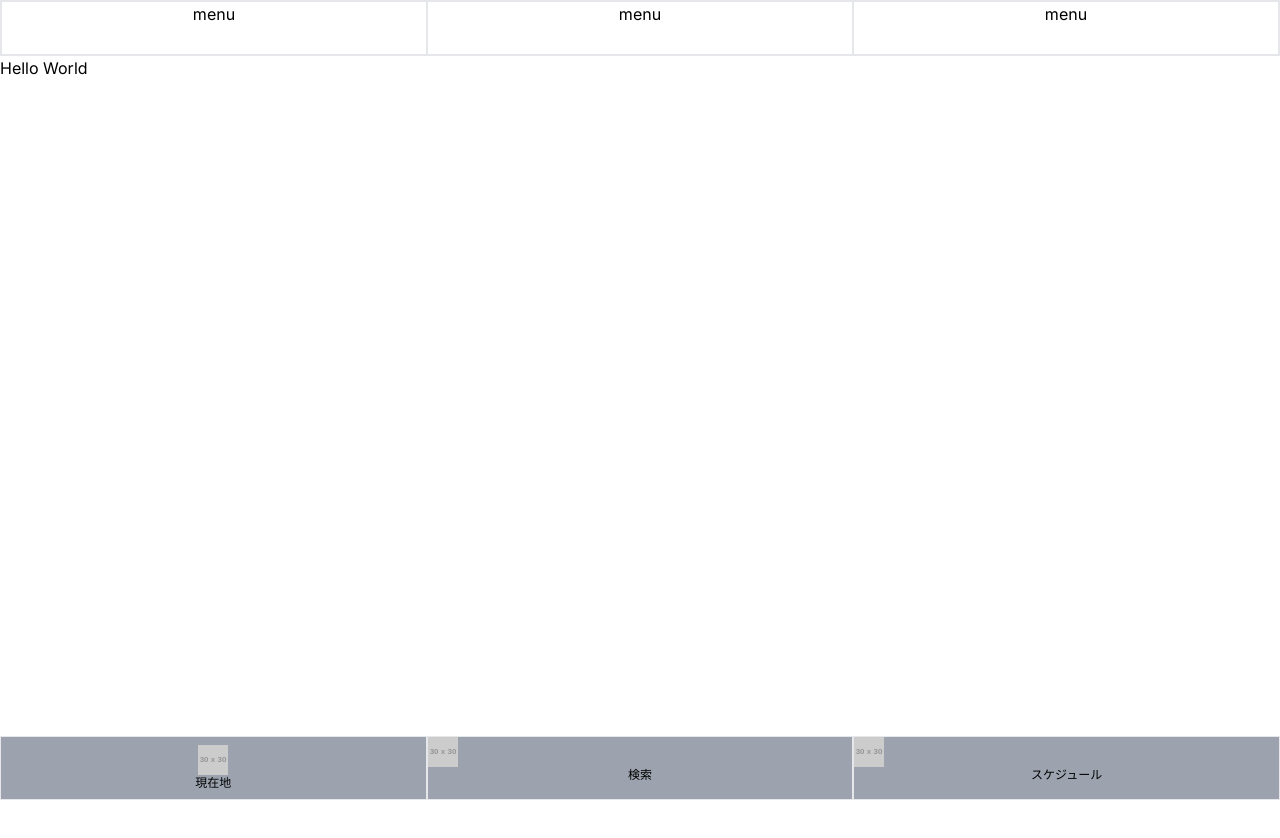
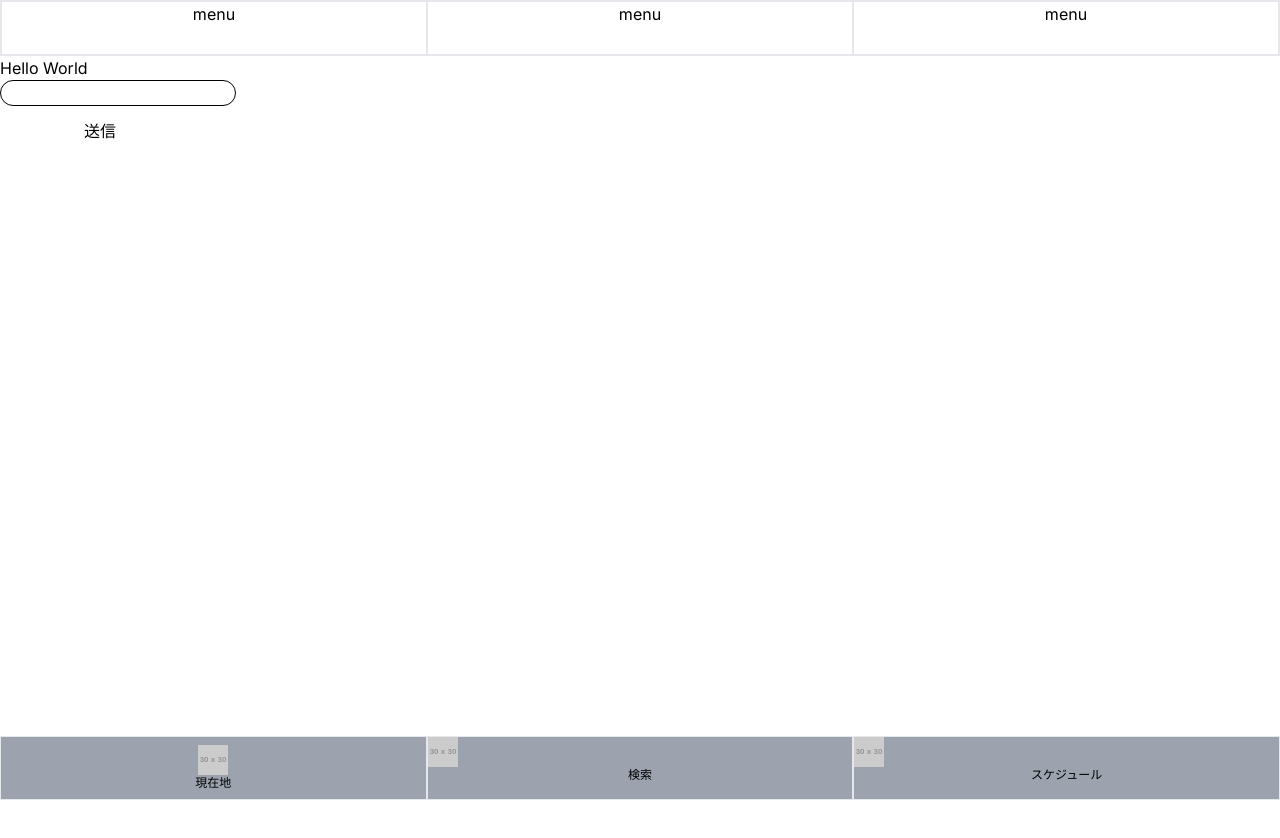
Before and after one commit to kusanohatsumi/yurumetabi, a Next.js app: page / in a window 1280 px wide. Shown: the top 838 px of the page. Before the commit the page ends 800 px from the top, so only its background shows below. Built offline with nearby package versions, Linux system fonts and the light colour scheme.

Commit message:
firebaseにtextで打った文字を保存でけた

```diff
--- a/src/app/globals.css
+++ b/src/app/globals.css
@@ -18,3 +18,15 @@ a {
   height: 100%;
   display: block;
 }
+.text{
+  border: #000 1px solid;
+  border-radius: 15px;
+}
+
+.btn{
+  width: 200px;
+  height: 50px;
+  border-radius: 8px;
+  background: #fff;
+  color: #000;
+}
--- a/src/app/page.tsx
+++ b/src/app/page.tsx
@@ -1,9 +1,39 @@
+"use client";
 import Image from "next/image";
+import { doc, getDoc , setDoc } from "firebase/firestore";
+import { db } from "../firebase/firebase";
+import React, { useState } from "react";
 
 export default function Home() {
+  const [inputValue, setInputValue] = useState("");
+
+  const handleClick = async (e:any) => {
+    e.preventDefault();
+    console.log("click");
+
+    const docRef = doc(db, "koudai", "new");
+    const docSnap = await getDoc(docRef);
+
+    await setDoc(doc(db, "koudai", "new"), {
+      name: inputValue, // テキスト入力フィールドの値をFirebaseに保存
+      state: "CA",
+      country: "USA"
+    });
+  };
+
   return (
     <>
-      <h1>Hello World</h1>
+      <div className="w-full h-screen">
+        <h1>Hello World</h1>
+          <form action="">
+            <input type="text" name="name" className="text"
+              onChange={(e) => setInputValue(e.target.value)}/>
+            <br />
+            <button className="btn" type="submit"
+              onClick={handleClick} // 送信ボタンがクリックされたときにhandleClick関数を呼び出す
+            >送信</button>
+          </form>
+      </div>
     </>
   );
 }
--- /dev/null
+++ b/src/firebase/firebase.tsx
@@ -0,0 +1,15 @@
+import firebase from "firebase/app";
+import { initializeApp } from "firebase/app";
+import { getFirestore } from "firebase/firestore";
+
+const firebaseConfig = {
+    apiKey: "AIzaSyDrk01UlBFwJ0cAVprODay6BLY2p0NSE0A",
+    authDomain: "yurumetabi-2fe91.firebaseapp.com",
+    projectId: "yurumetabi-2fe91",
+    storageBucket: "yurumetabi-2fe91.appspot.com",
+    messagingSenderId: "1069942845228",
+    appId: "1:1069942845228:web:72b4adb99f116607ee0689",
+    measurementId: "G-XRFK3KXT3M"
+}
+const app = initializeApp(firebaseConfig);
+export const db = getFirestore(app);
```
Also changed, not shown: package.json (+6 -5 lines), 1 other file (tests, documents, lock files or other folders).
